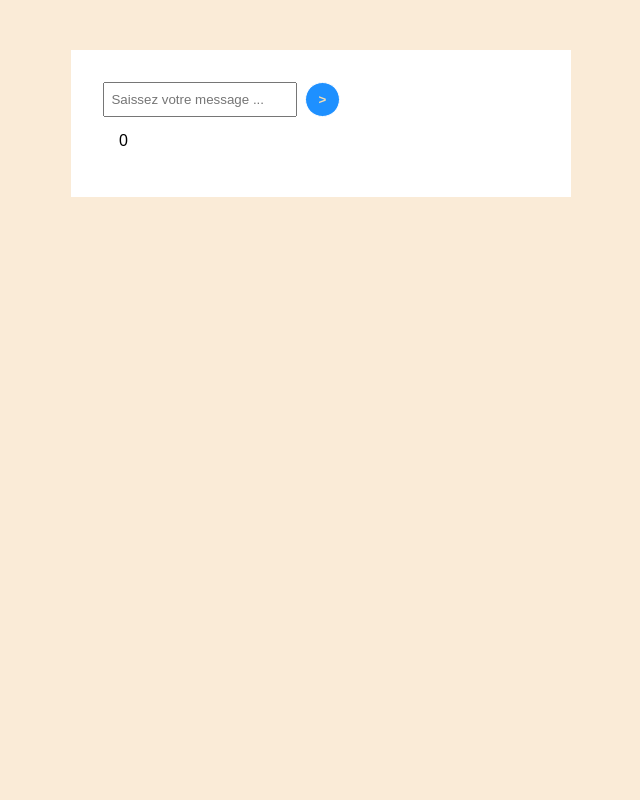
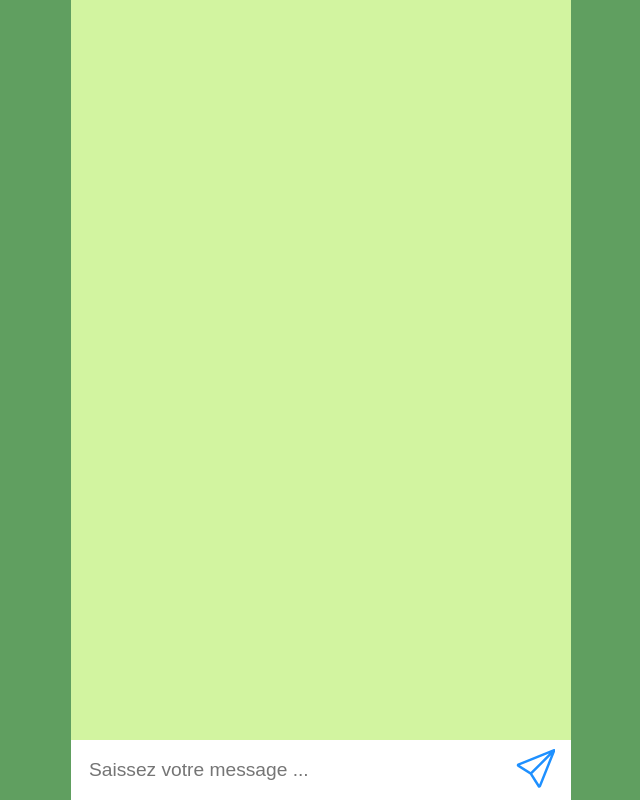
Before and after one commit to mahererais/react-chatroom, a React (Vite) app: page / in a window 1280 px wide. Shown: the whole page, without its empty margins (319-959 px from the left). Built offline with nearby package versions, Linux system fonts and the light colour scheme; a web font is replaced by a local one.

Commit message:
install icon-react + useSelector + useDispatch + css

```diff
--- a/package.json
+++ b/package.json
@@ -13,6 +13,7 @@
     "@reduxjs/toolkit": "^1.9.5",
     "react": "^18.2.0",
     "react-dom": "^18.2.0",
+    "react-icons": "^4.10.1",
     "react-redux": "^8.1.2",
     "redux": "^4.2.1",
     "sass": "^1.64.2"
--- a/src/components/App/App.scss
+++ /dev/null
@@ -1,7 +0,0 @@
-#app {
-  margin: 50px auto;
-  max-width: 500px;
-
-  padding: 2rem;
-  background-color: white;
-}
--- a/src/components/App/App.tsx
+++ /dev/null
@@ -1,29 +0,0 @@
-import "./App.scss";
-import Inputs from "../Inputs/Inputs";
-
-import store from "./../../store";
-import Message from "../Message/Message";
-import { useSelector } from "react-redux";
-import { MessageType } from "../../@types";
-
-const App = () => {
-  // const { messages, count } = store.getState().messages;
-  const messages:MessageType[] = useSelector((state) => state.chat.messages);
-  const count = useSelector((state) => state.chat.count);
-  console.log(messages);
-
-  return (
-
-      <div id="app">
-        {messages.map((message, key) => {
-            console.log(`boucle sur la liste des messages - key:${key} - msg: ${message}`);
-            return <Message key={key} index={key}/>
-        })}
-        <Inputs />
-
-        <div style={{margin: '1rem'}}>{count}</div>
-      </div>
-  );
-};
-
-export default App;
--- /dev/null
+++ b/src/components/Chat/Chat.scss
@@ -0,0 +1,16 @@
+@use '../../styles/variables' as v;
+
+#chat {
+  margin: 0 auto;
+  max-width: 500px;
+  background-color: v.$chat-main-color;
+
+  height: 100%;
+
+  & > .messages {
+    height: calc(100% - v.$input-height);
+
+    padding: 1rem 2rem;
+  }
+
+}
--- /dev/null
+++ b/src/components/Chat/Chat.tsx
@@ -0,0 +1,28 @@
+import "./Chat.scss";
+import Inputs from "../Inputs/Inputs";
+
+import Message from "../Message/Message";
+import { useSelector } from "react-redux";
+import { MessageType } from "../../@types";
+
+const App = () => {
+  // const { messages, count } = store.getState().messages;
+  const messages: MessageType[] = useSelector((state) => state.chat.messages);
+  console.log(messages);
+
+  return (
+    <div id="chat">
+      <div className="messages">
+        {messages.map((message, key) => {
+          console.log(
+            `boucle sur la liste des messages - key:${key} - msg: ${message}`
+          );
+          return <Message key={key} index={key} />;
+        })}
+      </div>
+      <Inputs />
+    </div>
+  );
+};
+
+export default App;
--- a/src/components/Inputs/Inputs.scss
+++ b/src/components/Inputs/Inputs.scss
@@ -1,25 +1,53 @@
+@use '../../styles/variables'as v;
+
 .inputs_container {
     display: flex;
     gap: 0.5rem;
+    justify-content: space-between;
+    align-items: center;
 
-    & > #input_text {
-        padding: 0.4rem;
+    height: v.$input-height;
+    width: 100%;
+
+    background-color: white;
+
+    padding: 0.5rem 1rem;
+
+    &>#input_text {
+        width: 100%;
+        font-size: 1.2rem;
+
+        &:focus,
+        & {
+            border: none;
+            outline: none;
+        }
     }
 
-    & > button {
-        color: wheat;
-        background-color: dodgerblue;
-        border: 1px solid white;
-        width: 35px;
+    &>button {
+        color: v.$bg-body-color;
+        background-color: transparent;
+        border: none;
         font-weight: bold;
-        aspect-ratio: 1;
 
         border-radius: 9999px;
+        padding: 0;
 
         transition: 0.2s ease;
 
+        width: calc(v.$input-height - 2*0.5rem);
+        aspect-ratio: 1;
+
+        &>svg {
+            width: 100%;
+            height: 100%;
+            fill: dodgerblue;
+        }
+
         &:hover {
-            background-color: rgb(23, 120, 216);
+            &>svg {
+                fill: v.$bg-body-color;
+            }
         }
     }
 }
--- a/src/components/Inputs/Inputs.tsx
+++ b/src/components/Inputs/Inputs.tsx
@@ -1,9 +1,8 @@
 import React from "react";
 import './Inputs.scss';
-import store from "../../store";
 import { useDispatch } from "react-redux";
 
-
+import { BsSend } from 'react-icons/bs';
 
 const Inputs: React.FC = () => {
 
@@ -25,7 +24,7 @@ const Inputs: React.FC = () => {
     return (
         <form className="inputs_container">
            <input type="text" name="message" id="input_text" placeholder="Saissez votre message ..." />
-           <button onClick={handleClick}>{">"}</button>
+           <button onClick={handleClick}><BsSend /></button>
         </form>
     )
 }
--- a/src/components/Message/Message.scss
+++ b/src/components/Message/Message.scss
@@ -1,12 +1,20 @@
+@use '../../styles/variables' as v;
+
 .message_container {
     margin-bottom: 1rem;
 
     .author {
         padding: 0.5rem 0 ;
+        margin-bottom: 0.3rem;
     }
 
     .message {
-        padding: 1rem;
-        border: 1px solid #ccc;
+        padding: 1.2rem;
+        color: v.$bg-body-color;
+
+        background-color: white;
+        border-radius: 99999px;
+
+        width: max-content;
     }
 }
--- a/src/main.tsx
+++ b/src/main.tsx
@@ -1,11 +1,11 @@
 import ReactDOM from "react-dom/client";
-import App from "./components/App/App.js";
+import Chat from "./components/Chat/Chat.js";
 import "./styles/index.scss";
 import { Provider } from "react-redux";
 import store from "./store/index.js";
 
 ReactDOM.createRoot(document.getElementById("root")!).render(
   <Provider store={store}>
-    <App />
+    <Chat />
   </Provider>
 );
--- a/src/styles/_variables.scss
+++ b/src/styles/_variables.scss
@@ -0,0 +1,10 @@
+$bg-body-color: rgb(96 159 96);
+$chat-main-color: rgb(210 244 160);
+
+
+
+$input-height : 60px;
+
+main {
+    color:greenyellow;
+}
--- a/src/styles/index.scss
+++ b/src/styles/index.scss
@@ -8,13 +8,10 @@
 
 body {
   font-family: 'Poppins', sans-serif;
-  background-color: antiquewhite;
+  background-color: v.$bg-body-color;
+
 }
 
-h1, h2, h3 {
-  font-weight: normal;
+#root {
+  height: 100vh;
 }
-
-img {
-  max-width: 100%;
-}
```
Also changed, not shown: src/components/reducers/messagesReducer.ts (+6 -1 lines), 1 other file (tests, documents, lock files or other folders).
